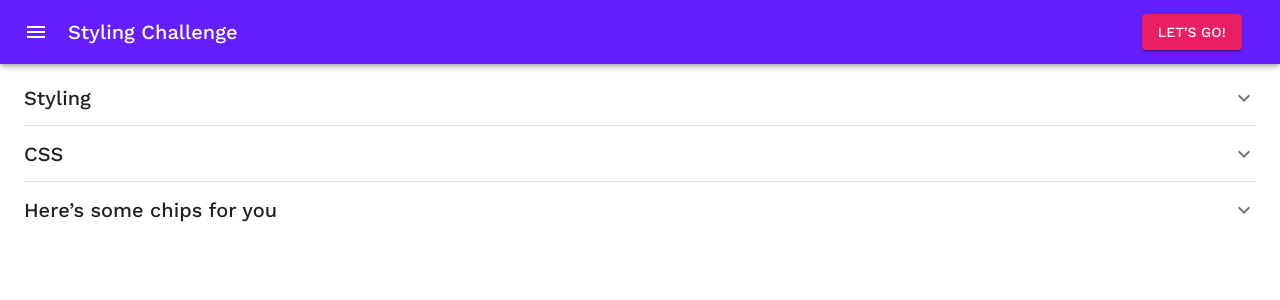
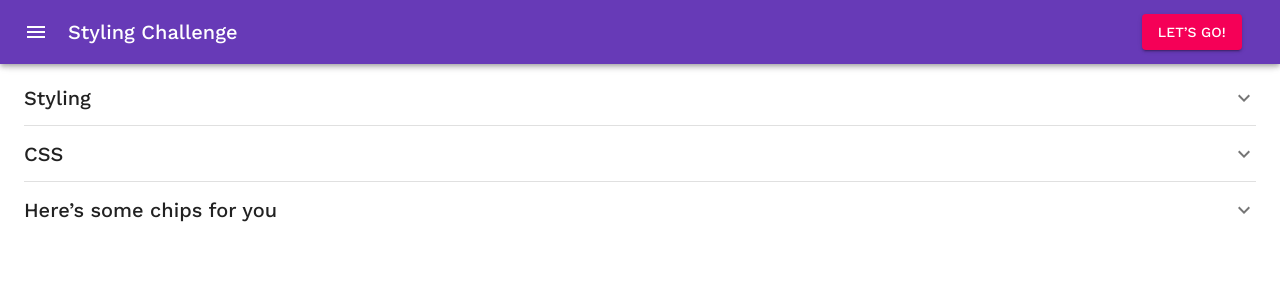
Before and after one commit to 2hats-co/task3-stylingchallenge, a React (Create React App) app: page / in a window 1280 px wide. Shown: the top 300 px of the page. Built offline with nearby package versions, Linux system fonts and the light colour scheme.

Commit message:
apply outlined chip; exchange primary and secondary color; unify the styling style

```diff
--- a/src/App.js
+++ b/src/App.js
@@ -3,7 +3,7 @@ import React from 'react';
 import { Container, createMuiTheme } from '@material-ui/core';
 import MuiThemeProvider from '@material-ui/core/styles/MuiThemeProvider';
 import { pink, deepPurple } from "@material-ui/core/colors/";
-import { styled } from '@material-ui/styles';
+import { makeStyles } from '@material-ui/styles';
 
 import TopBar from './components/TopBar';
 import ChipArray from './components/ChipArray';
@@ -11,8 +11,8 @@ import Panel from './components/Panel';
 
 const theme = createMuiTheme({
   palette: {
-    primary: pink,
-    secondary: deepPurple
+    primary: deepPurple,
+    secondary: pink
   },
   typography: {
     fontFamily: [
@@ -30,17 +30,22 @@ const theme = createMuiTheme({
   },
 });
 
-const PanelContainer = styled(Container)({
-  marginTop: '70px',
-  maxWidth: 'md',
+
+const useStyles = makeStyles({
+  container: {
+    marginTop: '70px',
+    maxWidth: 'md',
+  }
 });
 
 const App = props => {
+  const classes = useStyles();
+
   return (
-    <MuiThemeProvider theme={theme}>
+    <MuiThemeProvider theme={theme} >
       <TopBar />
 
-      <PanelContainer>
+      <Container className={classes.container} >
         <Panel title="Styling" body="It’s never as easy as it seems."/>
         <Panel title="CSS" body="Is a weird beast." />
         <Panel
@@ -72,7 +77,7 @@ const App = props => {
             />
           }
         />
-      </PanelContainer>
+      </Container>
     </MuiThemeProvider>
   );
 };
--- a/src/components/ChipArray.js
+++ b/src/components/ChipArray.js
@@ -1,19 +1,22 @@
 import React from 'react';
 
 import { Chip } from '@material-ui/core';
-import { styled } from '@material-ui/styles'
+import { makeStyles } from '@material-ui/styles'
 
-const SCChip = styled(Chip)({
-  margin: '0 8px 8px 0',
+const useStyles = makeStyles({
+  chip: {
+    margin: '0 8px 8px 0',
+  },
 });
 
 const ChipArray = props => {
   const { items } = props;
+  const classes = useStyles();
 
   return (
     <div>
       {items.map((x, i) => (
-        <SCChip key={`${i}-${x}`} label={x} color="primary"/>
+        <Chip className={classes.chip} key={`${i}-${x}`} label={x} variant='outlined' color='secondary'/>
       ))}
     </div>
   );
--- a/src/components/Panel.js
+++ b/src/components/Panel.js
@@ -7,10 +7,10 @@ import {
   Typography,
 } from '@material-ui/core';
 import ExpandMoreIcon from '@material-ui/icons/ExpandMore';
-import { withStyles } from '@material-ui/styles';
+import { makeStyles } from '@material-ui/styles';
 import PropTypes from 'prop-types';
 
-const styles = {
+const useStyles = makeStyles({
   expanded: {
     margin: '0',
     minHeight: '0',
@@ -21,10 +21,11 @@ const styles = {
   expansionPanelSummary: {
     padding: '0'
   }
-};
+});
 
 const Panel = props => {
-  const { title, body, classes } = props;
+  const { title, body } = props;
+  const classes = useStyles();
 
   return (
     <ExpansionPanel classes={{
@@ -50,4 +51,4 @@ Panel.propTypes = {
   classes: PropTypes.object.isRequired
 };
 
-export default withStyles(styles)(Panel);
+export default Panel;
--- a/src/components/TopBar.js
+++ b/src/components/TopBar.js
@@ -6,12 +6,12 @@ import {
   IconButton,
   Button,
   Typography,
-  withStyles
 } from '@material-ui/core';
-
 import MenuIcon from '@material-ui/icons/Menu';
 
-const styles = {
+import { makeStyles } from "@material-ui/core";
+
+const useStyles = makeStyles({
   goButton: {
     position: 'absolute',
     right: '3%'
@@ -19,12 +19,13 @@ const styles = {
   stylingChallengeLabel: {
     marginLeft: '8px'
   }
-};
+});
 
 const TopBar = props => {
-  const { classes } = props;
+  const classes = useStyles();
+
   return (
-    <AppBar position="fixed" color="secondary">
+    <AppBar position="fixed" color="primary">
       <Toolbar>
         <IconButton edge="start" color="inherit" aria-label="Menu">
           <MenuIcon />
@@ -34,10 +35,10 @@ const TopBar = props => {
           Styling Challenge
         </Typography>
 
-        <Button variant="contained" className={classes.goButton} color="primary">Let’s go!</Button>
+        <Button variant="contained" className={classes.goButton} color="secondary">Let’s go!</Button>
       </Toolbar>
     </AppBar>
   );
 };
 
-export default withStyles(styles)(TopBar);
+export default TopBar;
```
